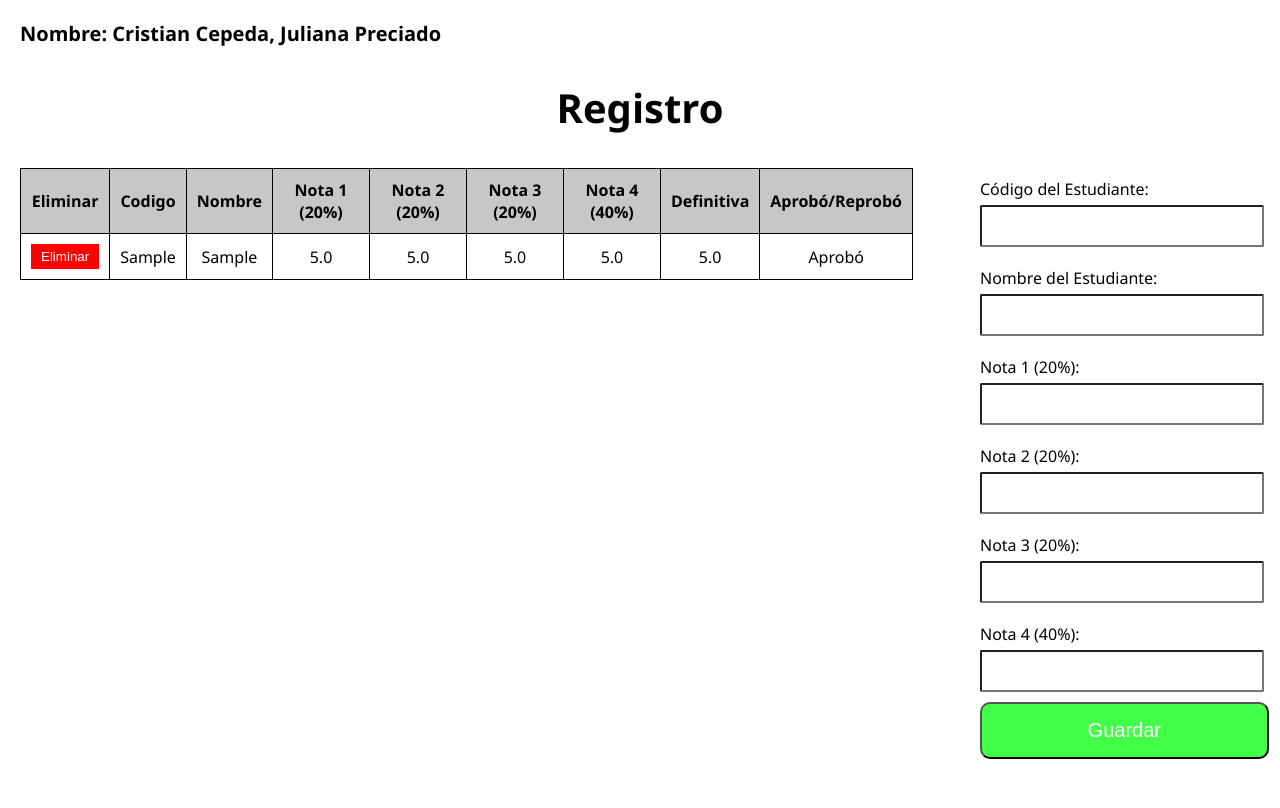
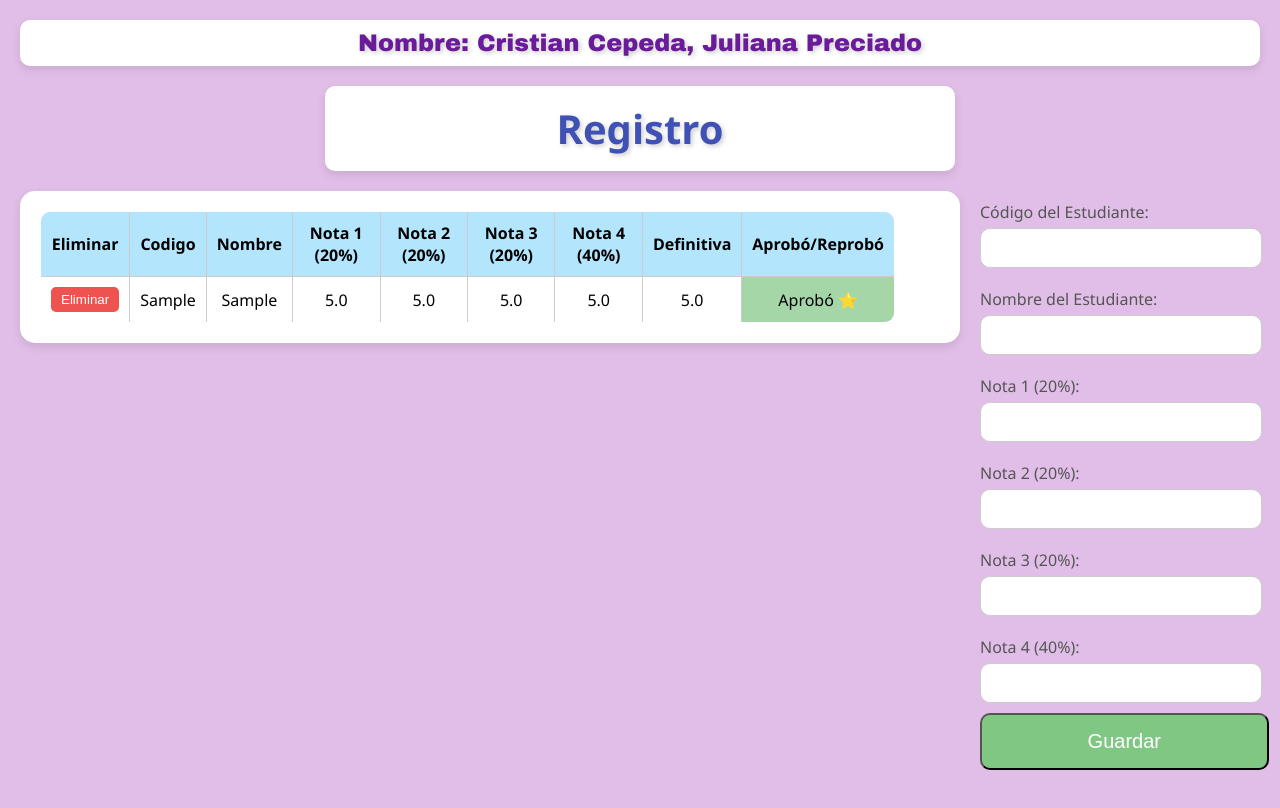
Before and after one commit to cdcepeda01/Quiz-1, a plain HTML site: page index.html in a window 1280 px wide. Both pictures are taken after typing "Sample", "Sample", "5", "5", "5", "5" into the empty fields and a click on the button "Guardar". Drawn offline with Linux system fonts and the light colour scheme.

Commit message:
Version final

```diff
--- a/index.css
+++ b/index.css
@@ -2,18 +2,59 @@ body{
     font-family:'Segoe UI', Tahoma, Geneva, Verdana, sans-serif;
     margin: 20px;
     padding: 0;
+    background-color:#e1bee7;
+    transition: background-color 0.3s ease;
+}
+.main-container {
+    display: flex;
+    transition: transform 0.3s ease;
 }
 #registroContenedor{
     flex: 0 0 300px;
-
+    background-color: #e3f2fd;
+    border-radius: 15px;
+    padding: 20px;
+    box-shadow: 0 4px 10px rgba(0, 0, 0, 0.1);
+    transition: transform 0.3s ease;
+    opacity: 0;
+    animation: fadeIn 0.5s forwards;
+    animation-delay: 0.2s;
 }
 
+#registroContenedor:hover {
+    transform: scale(1.05);
+    cursor: pointer;
+}
 h1{
-    font-size: 20px;
+    font-size: 24px;
+    font-family: 'Arial Black', sans-serif;
+    text-align: center;
+    color: #6a1b9a;
+    text-shadow: 2px 2px 5px rgba(0, 0, 0, 0.2);
+    margin: 10px 0;
+    padding: 10px;
+    background-color: #ffffff;
+    border-radius: 10px;
+    box-shadow: 0 4px 10px rgba(0, 0, 0, 0.1);
+    opacity: 0;
+    animation: fadeIn 0.5s forwards;
+    animation-delay: 0.4s;
 }
 h2{
     text-align: center;
     font-size: 40px;
+    color: #3f51b5;
+    text-shadow: 2px 2px 5px rgba(0, 0, 0, 0.2);
+    margin: 20px auto;
+    padding: 15px;
+    background-color: #ffffff;
+    border-radius: 10px;
+    box-shadow: 0 4px 10px rgba(0, 0, 0, 0.1);
+    width: 90%;
+    max-width: 600px;
+    opacity: 0;
+    animation: fadeIn 0.5s forwards;
+    animation-delay: 0.6s;
 }
 .registroContenedor{
     display: flex;
@@ -21,63 +62,114 @@ h2{
     align-items: flex-start;
 
 }
+
 form{
     display: block;
     margin: 0 20px;
-
+    transition: transform 0.3s ease;
+    opacity: 0;
+    animation: fadeIn 0.5s forwards;
+    animation-delay: 0.8s;
+}
+form:hover {
+    transform: scale(1.02);
 }
 label {
     display: block;
     margin: 10px 0 5px;
+    color: #555
 }
 input{
     width: 100%;
     padding: 10px;
     margin-bottom: 10px;
     font-size: 16px;
-    border-radius: 2px;
+    border-radius: 10px;
+    border: 1px solid #ccc;
+    transition: border 0.3s ease;
 }
+
+
 #guardar{
     width: 111%;
     padding: 15px;
     margin-bottom: 10px;
     font-size: 20px;
-    background-color: #42ff48;
+    background-color: #81c784;
     color: white;
     border-radius: 10px;
     cursor: pointer;
+    transition: background-color 0.3s ease;
+    opacity: 0;
+    animation: fadeIn 0.5s forwards;
+    animation-delay: 1s;
 }
 #guardar:hover{
-    background-color: #1d4e1f;
+    background-color: #388e3c;
 }
 table {
     width: 95%;
     border-collapse: collapse;
     margin-right: 20px;
+    background-color: #fff;
+    border-radius: 10px;
+    overflow: hidden;
+    opacity: 0;
+    animation: fadeIn 0.5s forwards;
+    animation-delay: 1.2s;
 }
 table, th, td {
-    border: 1px solid black;
+    border: 1px solid #ccc;
 }
 th, td {
     padding: 10px;
     text-align: center;
 }
 th {
-    background-color: #c7c7c7;
+    background-color: #b3e5fc;
 }
+
 .eliminar-btn{
-    background-color: red;
+    background-color: #ef5350;
     color: white;
     border: none;
     padding: 5px 10px;
+    border-radius: 5px;
     cursor: pointer;
+    transition: background-color 0.3s ease;
+    opacity: 0;
+    animation: fadeIn 0.5s forwards;
+    animation-delay: 1.4s;
 }
 .eliminar-btn:hover {
-    background-color: darkred;
+    background-color: #c62828;
 }
 #estudiantesContenedor{
     flex: 1;
+    background-color: #fff;
+    border-radius: 15px;
+    padding: 20px;
+    box-shadow: 0 4px 10px rgba(0, 0, 0, 0.1);
+    transition: transform 0.3s ease;
+    opacity: 0;
+    animation: fadeIn 0.5s forwards;
+    animation-delay: 1.6s;
+}
+#estudiantesContenedor:hover {
+    transform: scale(1.05);
+    cursor: pointer;
 }
 #registro{
     flex: 0 0 300px;
 }
+
+@keyframes fadeIn {
+    from {
+        opacity: 0;
+        transform: translateY(-20px);
+    }
+    to {
+        opacity: 1;
+        transform: translateY(0);
+    }
+}
--- a/javascript.js
+++ b/javascript.js
@@ -1,5 +1,5 @@
 
-var registro = document.getElementById('estudianteFormulario')
+var registro = document.getElementById('estudianteFormulario');
 registro.addEventListener('submit', function(event){
     event.preventDefault();
 
@@ -10,12 +10,18 @@ registro.addEventListener('submit', function(event){
     const nota3 = parseFloat(document.getElementById('nota3').value);
     const nota4 = parseFloat(document.getElementById('nota4').value);
 
-    const definitiva=(nota1 * 0.2) + (nota2 * 0.2) + (nota3 * 0.2) + (nota4 * 0.4);
+    const definitiva = (nota1 * 0.2) + (nota2 * 0.2) + (nota3 * 0.2) + (nota4 * 0.4);
 
-    if(definitiva>=3.0){
-        var estado= 'Aprobó';
-    }else{
-        var estado='Reprobó';
+    let estado, color, emoticono;
+
+    if (definitiva >= 3.0) {
+        estado = 'Aprobó';
+        color = '#a5d6a7';
+        emoticono = '⭐';
+    } else {
+        estado = 'Reprobó';
+        color = '#ef9a9a';
+        emoticono = '😢';
     }
 
     const tabla = document.getElementById('estudiantes').getElementsByTagName('tbody')[0];
@@ -40,19 +46,20 @@ registro.addEventListener('submit', function(event){
     nota4Celd.textContent = nota4.toFixed(1);
 
     const definitivaCeld = document.createElement('td');
-    definitivaCeld.textContent= definitiva.toFixed(1);
+    definitivaCeld.textContent = definitiva.toFixed(1);
 
     const estadoCeld = document.createElement('td');
-    estadoCeld.textContent= estado;
+    estadoCeld.textContent = `${estado} ${emoticono}`;
+    estadoCeld.style.backgroundColor = color;
 
     const EliminarCeld = document.createElement('td');
     const botonEliminar = document.createElement('button');
-    botonEliminar.textContent='Eliminar';
+    botonEliminar.textContent = 'Eliminar';
     botonEliminar.classList.add('eliminar-btn');
 
     botonEliminar.addEventListener('click', function(){
         var model = confirm('¿Desea eliminar este estudiante?');
-        if(model){
+        if (model) {
             nuevaFila.remove();
         }
     });
@@ -72,5 +79,4 @@ registro.addEventListener('submit', function(event){
     tabla.appendChild(nuevaFila);
 
     registro.reset();
-
 });
```
